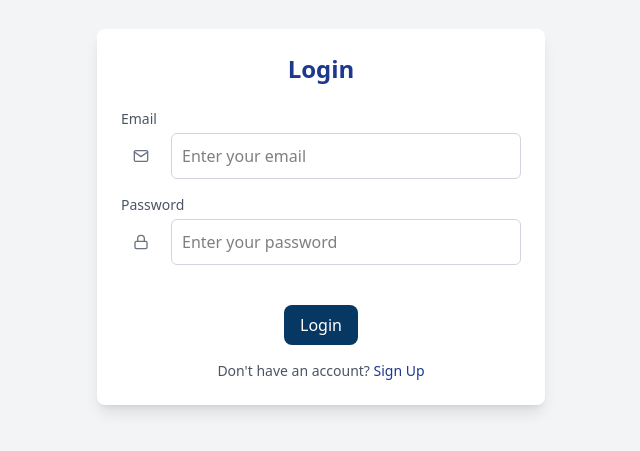
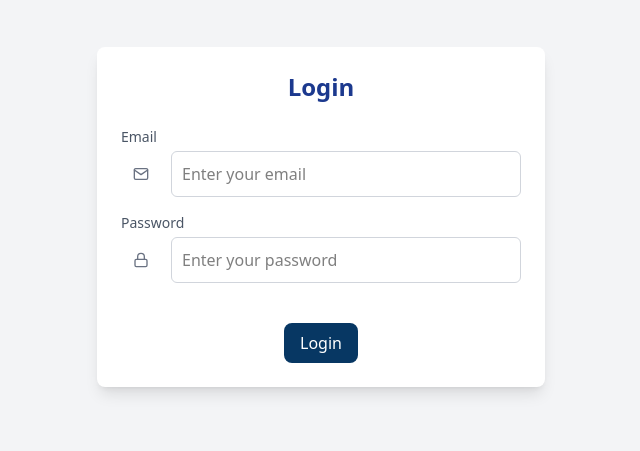
Before and after one commit to priyanshuKshk/Dealer-Info-Project, a React (Vite) app in the folder client/: page /login in a window 1280 px wide. Shown: the part 183-634 px from the top of the page, without its empty margins (319-959 px from the left). Built offline with nearby package versions, Linux system fonts and the light colour scheme; no server answers.

Commit message:
remove sign-up prompt from login page

```diff
--- a/client/src/pages/Login.jsx
+++ b/client/src/pages/Login.jsx
@@ -126,15 +126,6 @@ const Login = () => {
 </div>
 
         </form>
-
-        <div className="mt-4 text-center">
-          <p className="text-sm text-gray-600">
-            Don't have an account?{' '}
-            <a href="/sign-up" className="text-blue-900 hover:underline">
-              Sign Up
-            </a>
-          </p>
-        </div>
       </motion.div>
     </div>)
   );
```
